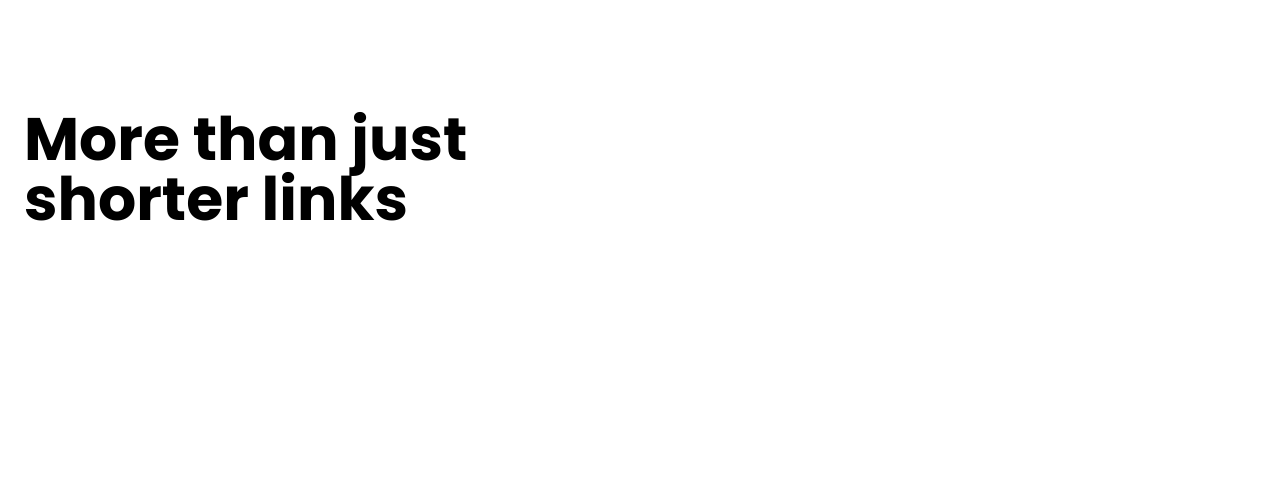
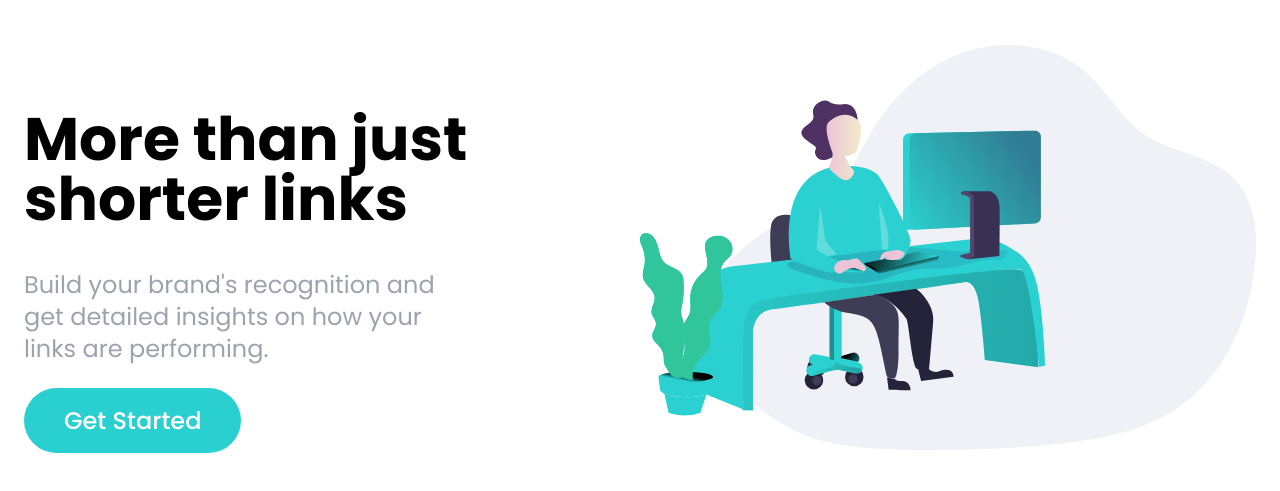
Before and after one commit to eddyK15501/shortly-tailwindcss, a website: page index.html in a window 1280 px wide. Shown: the part 75-566 px from the top of the page. Drawn offline with Linux system fonts and the light colour scheme.

Commit message:
hero section description/image added; section complete

```diff
--- a/index.html
+++ b/index.html
@@ -58,6 +58,22 @@
           >
             More than just shorter links
           </h1>
+          <p
+            class="text-center text-2xl text-gray-400 lg:max-w-md lg:text-left"
+          >
+            Build your brand's recognition and get detailed insights on how your
+            links are performing.
+          </p>
+          <div class="mx-auto lg:mx-0">
+            <a
+              href=""
+              class="py-5 px-10 text-2xl font-medium text-white bg-cyan rounded-full lg:py-4 hover:opacity-70"
+              >Get Started</a
+            >
+          </div>
+        </div>
+        <div class="mb-24 mx-auto md:w-180 lg:mb-0 lg:w-1/2">
+            <img src="images/illustration-working.svg" alt="hero-img">
         </div>
       </div>
     </section>
```
Also changed, not shown: css/style.css.
